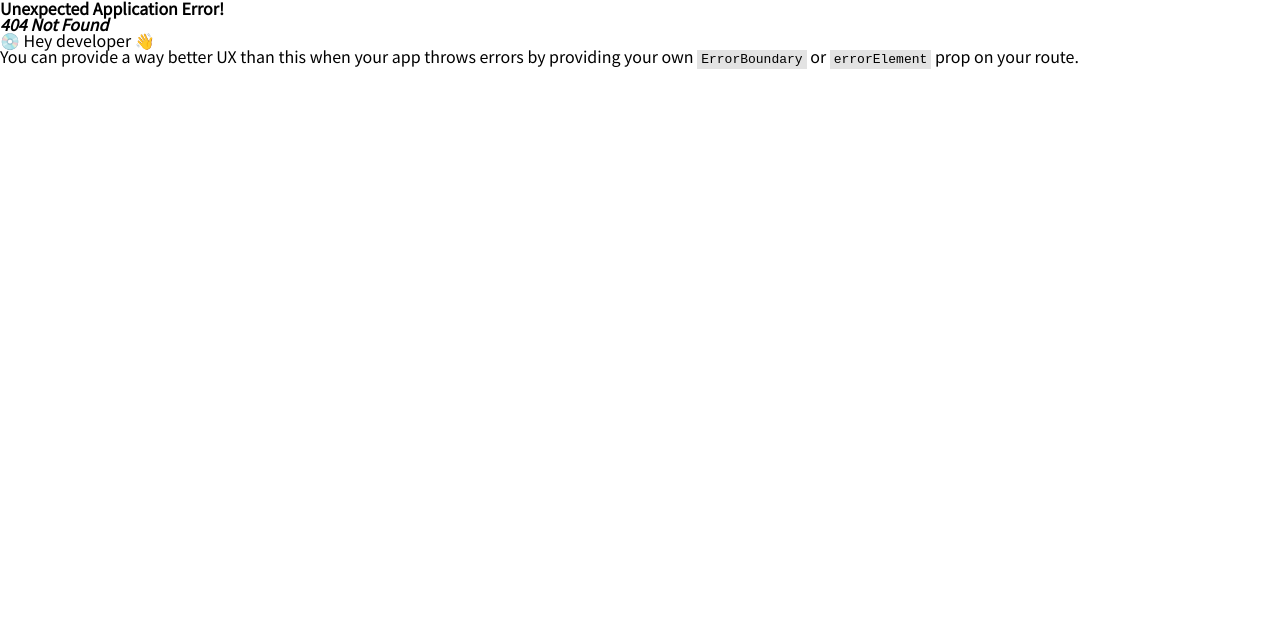
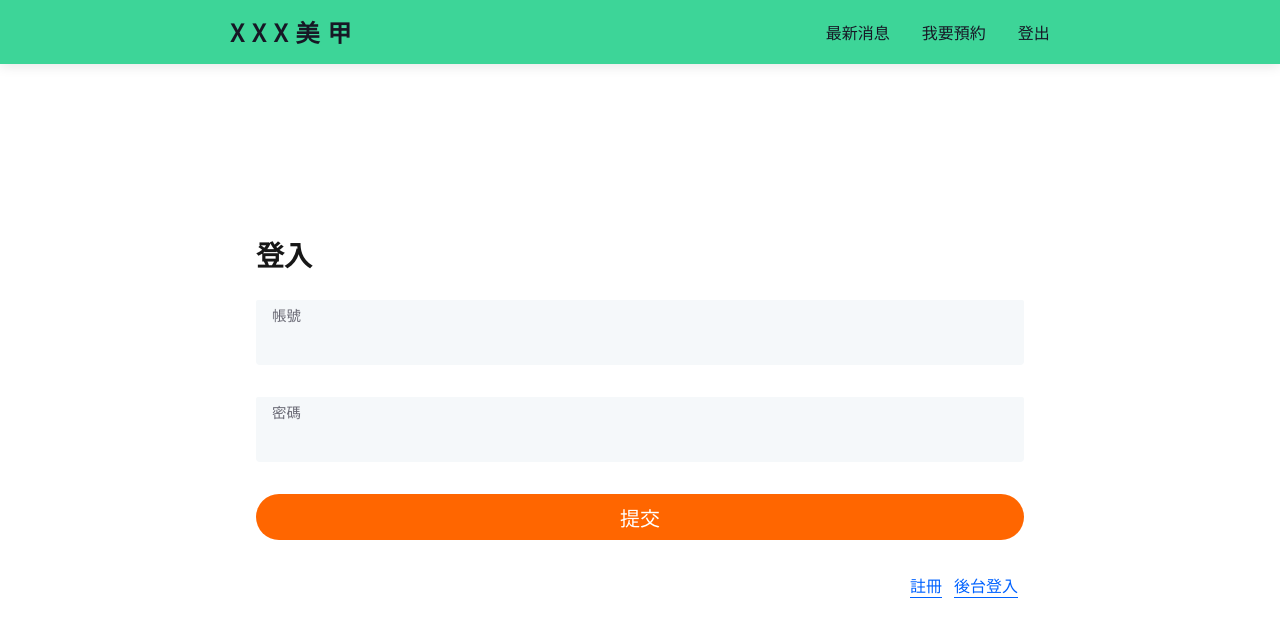
Before and after one commit to jeff0518/manicure-practice, a React (Vite) app: page /auth in a window 1280 px wide. Before the commit this address had no page. Shown: the top 632 px of the page. Built offline with nearby package versions, Linux system fonts and the light colour scheme.

Commit message:
feat: add auth component

```diff
--- /dev/null
+++ b/src/components/Auth/AuthForm.module.scss
@@ -0,0 +1,19 @@
+@use '../../styles/mixin';
+@use '../../styles/color' as color;
+
+.form {
+  width: 100%;
+  display: flex;
+  flex-direction: column;
+  align-items: stretch;
+  gap: 2rem;
+
+  &__title {
+    @include mixin.font-setting(1.75rem, 700, color.$gray-11);
+  }
+
+  &__actions {
+    display: flex;
+    justify-content: flex-end;
+  }
+}
--- /dev/null
+++ b/src/components/Auth/AuthForm.tsx
@@ -0,0 +1,39 @@
+
+import InputUI from "../UI/inputs/InputUI";
+import ButtonUI from "../UI/buttons/ButtonUI";
+
+import style from "./AuthForm.module.scss";
+
+const AuthForm = () => {
+  return (
+    <form className={style.form}>
+      <h1 className={style.form__title}>登入</h1>
+      <div className={style.input__container}>
+        <InputUI
+          inputId="account"
+          inputName="帳號"
+          name="帳號"
+          inputType="text"
+          inputValue=''
+        />
+      </div>
+      <div className={style.input__container}>
+        <InputUI
+          inputId="password"
+          inputName="密碼"
+          name="密碼"
+          inputType="password"
+          inputValue=""
+        />
+      </div>
+      <ButtonUI btnStyle="btn__pill__large" text="提交"/>
+      <div className={style.form__actions}>
+        <ButtonUI btnStyle="link" text="註冊" />
+        <ButtonUI btnStyle="link" text="後台登入"/>
+      </div>
+    </form>
+
+  );
+};
+
+export default AuthForm;
--- a/src/components/UI/buttons/ButtonUI.module.scss
+++ b/src/components/UI/buttons/ButtonUI.module.scss
@@ -1,2 +1,27 @@
 @use "../../../styles/mixin";
 @use "../../../styles/color" as color;
+
+.btn__pill__large {
+  width: 100%;
+  height: 46px;
+  display: flex;
+  justify-content: center;
+  align-items: center;
+  background-color: color.$brand-color;
+  @include mixin.font-setting(1.25rem, 400, color.$gray-1);
+  border-radius: 50px;
+  cursor: pointer;
+}
+
+.link {
+  display: flex;
+  justify-content: center;
+  align-items: center;
+  background-color: unset;
+
+  p {
+    @include mixin.font-setting(1rem, 400, #0062ff);
+    border-bottom: 1px solid #0062ff;
+    cursor: pointer;
+  }
+}
--- a/src/components/UI/inputs/InputUI.module.scss
+++ b/src/components/UI/inputs/InputUI.module.scss
@@ -1,4 +1,5 @@
 @use "../../../styles/mixin";
+@use "../../../styles/color" as color;
 
 .input__container {
   position: relative;
--- /dev/null
+++ b/src/pages/Auth.module.scss
@@ -0,0 +1,5 @@
+.container {
+  width: 60vw;
+  margin: 0 auto;
+  padding-top: 30vh;
+}
--- /dev/null
+++ b/src/pages/Auth.tsx
@@ -0,0 +1,12 @@
+import AuthForm from "../components/Auth/AuthForm";
+
+import style from './Auth.module.scss'
+const Auth = () => {
+  return (
+    <div className={style.container}>
+      <AuthForm />
+    </div>
+  );
+};
+
+export default Auth;
--- a/src/pages/Login.tsx
+++ /dev/null
@@ -1,9 +0,0 @@
-const Login = () => {
-  return (
-    <>
-      <h1>這是註冊頁</h1>
-    </>
-  );
-};
-
-export default Login;
--- a/src/pages/Register.tsx
+++ /dev/null
@@ -1,9 +0,0 @@
-const Register = () => {
-  return (
-    <>
-      <h1>這是註冊頁</h1>
-    </>
-  );
-};
-
-export default Register;
--- a/src/routes/Router.tsx
+++ b/src/routes/Router.tsx
@@ -1,7 +1,6 @@
 import { RouterProvider, createBrowserRouter } from "react-router-dom";
 
-import Login from "../pages/Login";
-import Register from "../pages/Register";
+import Auth from "../pages/Auth";
 import Home from "../pages/Home";
 import AdminLogin from "../pages/AdminLogin";
 import RootLayout from "./RootLayout";
@@ -12,8 +11,7 @@ const Router = () => {
       path: "/",
       element: <RootLayout />,
       children: [
-        { path: "/login", element: <Login /> },
-        { path: "/register", element: <Register /> },
+        { path: "/auth", element: <Auth /> },
         { path: "/admin", element: <AdminLogin />, children: [] },
         { path: "/home", element: <Home />, children: [] },
       ],
```
